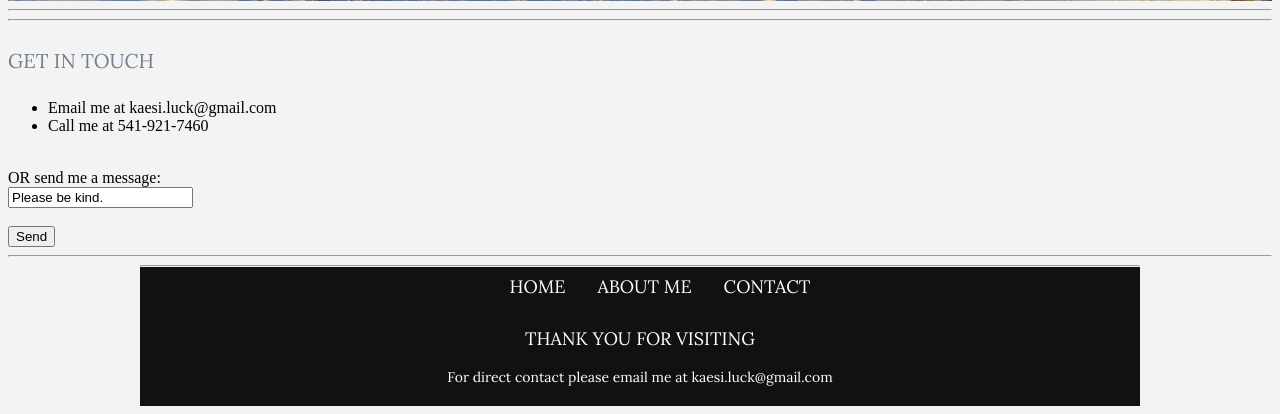
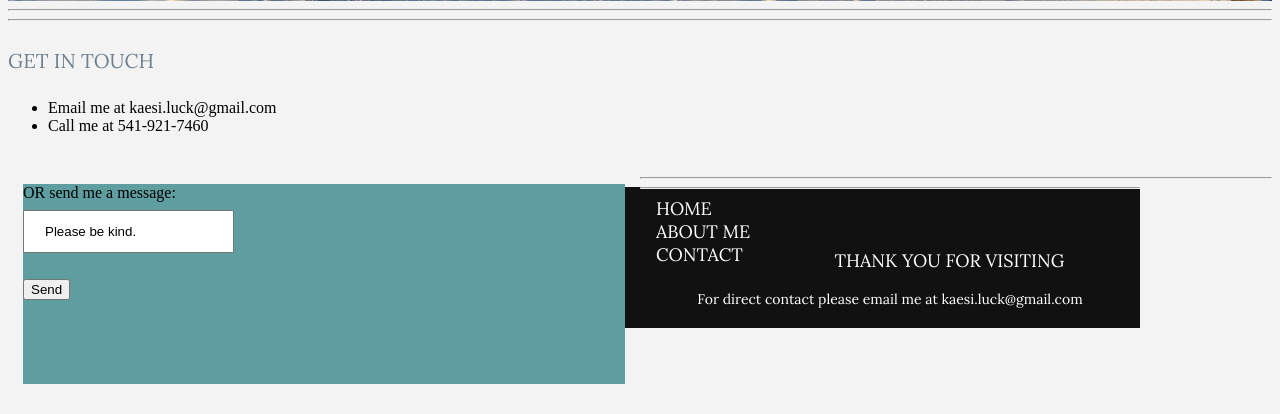
Before and after one commit to kaesiluck/kaesiluck.github.io, a PHP site: page /contactMe.html in a window 1280 px wide. Shown: the part 707-1121 px from the top of the page. After the commit the page ends 1091 px from the top, so only its background shows below. Run offline with PHP 8.4, Linux system fonts and the light colour scheme.

Commit message:
Update style.css

```diff
--- a/style.css
+++ b/style.css
@@ -568,3 +568,18 @@ div .contact-sub ul li {
   line-height: 18px;
   color: #2f4f4f;
 }
+
+div.contact-sub form {
+   margin: 15px 15px 15px 15px;
+   background-color: #5f9ea0;
+   float: left;
+   width: calc(50% - 30px);
+   height: 200px;
+}
+
+div.contact-sub input[type = text] {
+  width: calc(40% - 30px);
+  padding: 12px 20px;
+  margin: 8px 0;
+  box-sizing: border-box;
+}
```
